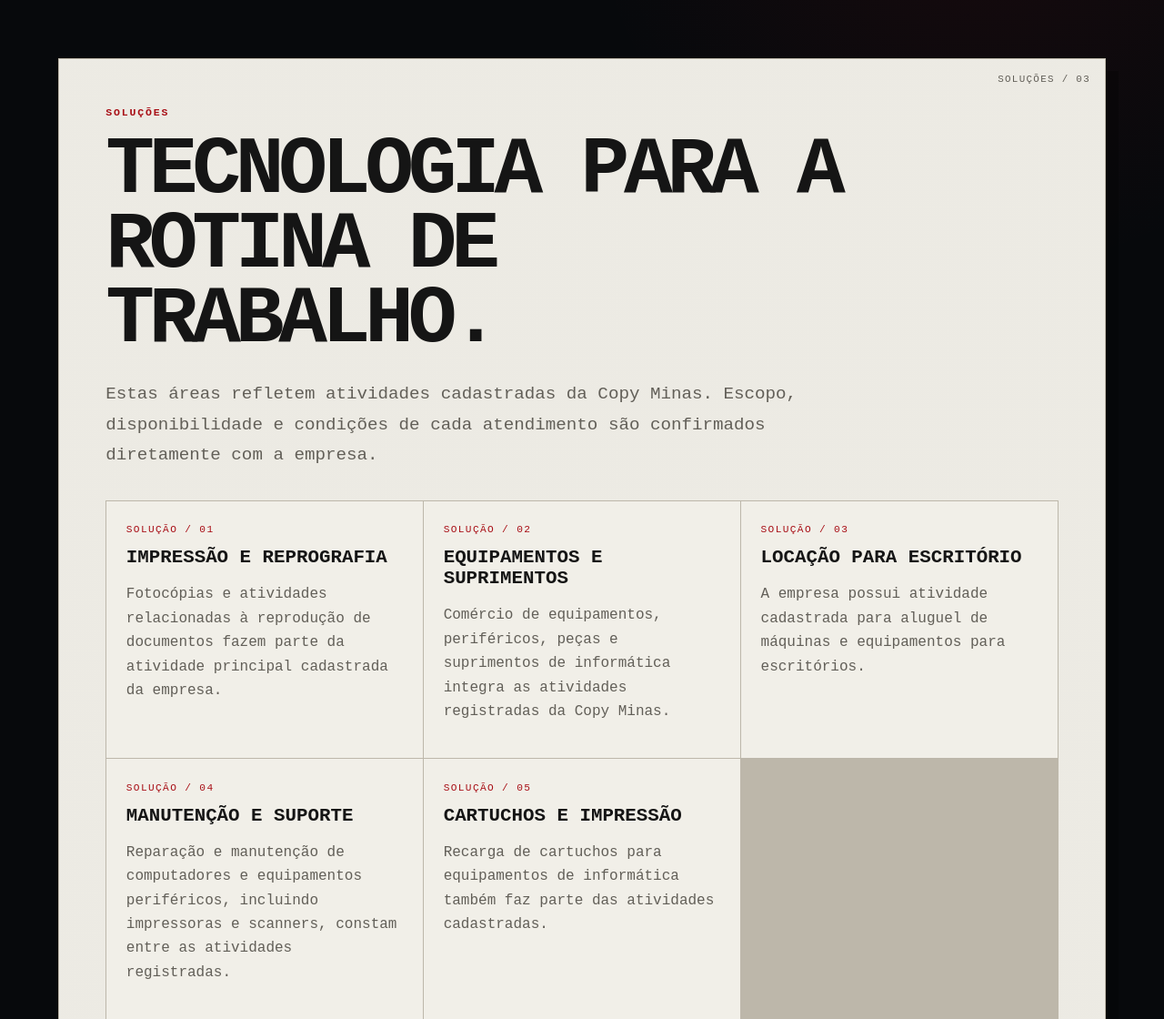
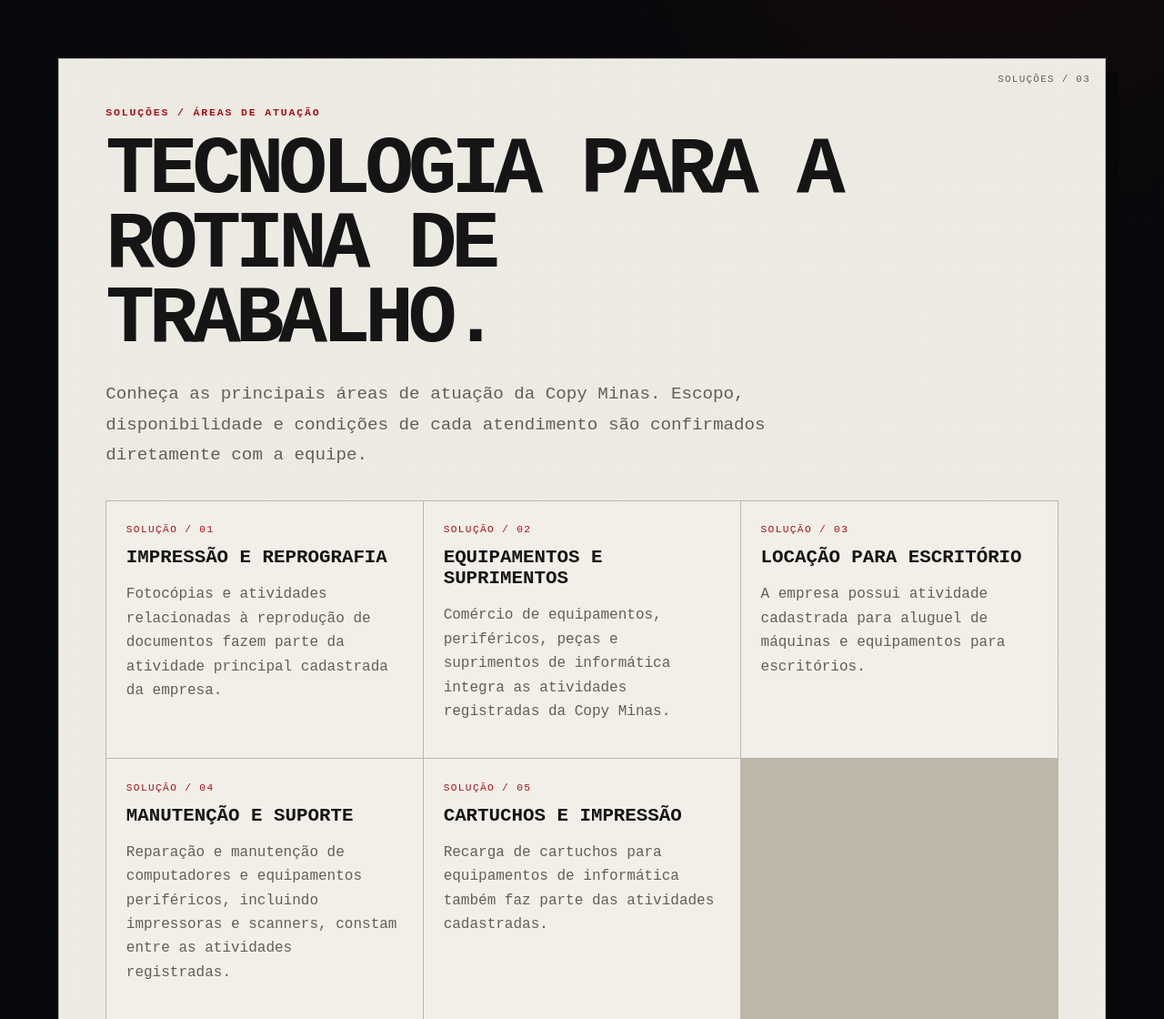
Before and after one commit to BrunoWerninghaus/site_copyminas, a Flask app: page /solucoes in a window 1280 px wide. Shown: the part 144-1264 px from the top of the page at 91% size. Run offline with Flask 3, Linux system fonts and the light colour scheme.

Commit message:
Refine public Solutions language

```diff
--- a/src/copyminas/templates/public/solutions.html
+++ b/src/copyminas/templates/public/solutions.html
@@ -15,10 +15,10 @@
 </header>
 <main class="paper-stage">
     <section class="paper-sheet" data-sheet="SOLUÇÕES / 03">
-        <p class="paper-kicker">Soluções</p>
+        <p class="paper-kicker">Soluções / áreas de atuação</p>
         <h1 class="paper-title">Tecnologia para a rotina de trabalho.</h1>
         <p class="paper-lead">
-            Estas áreas refletem atividades cadastradas da Copy Minas. Escopo, disponibilidade e condições de cada atendimento são confirmados diretamente com a empresa.
+            Conheça as principais áreas de atuação da Copy Minas. Escopo, disponibilidade e condições de cada atendimento são confirmados diretamente com a equipe.
         </p>
         <div class="paper-grid">
             {% for solution in company.solutions %}
```
